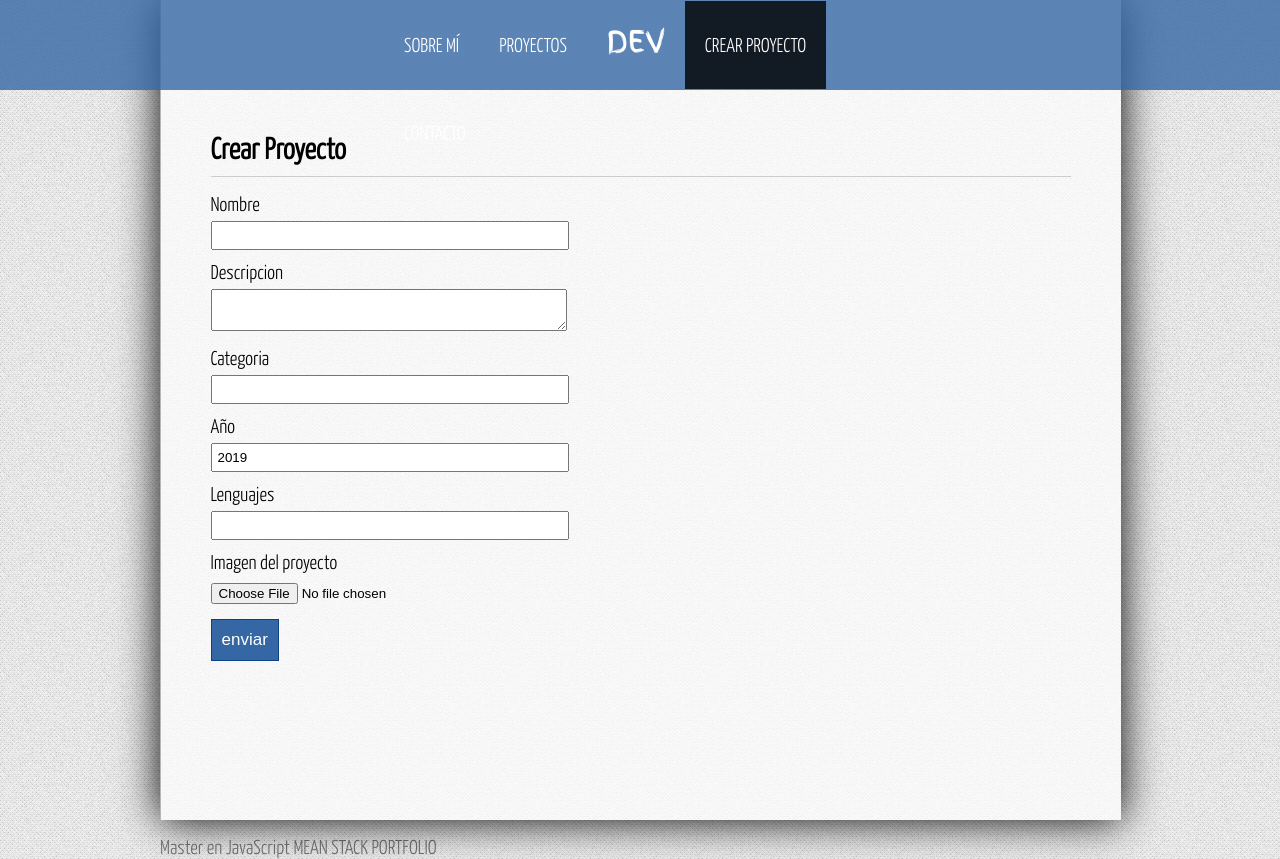
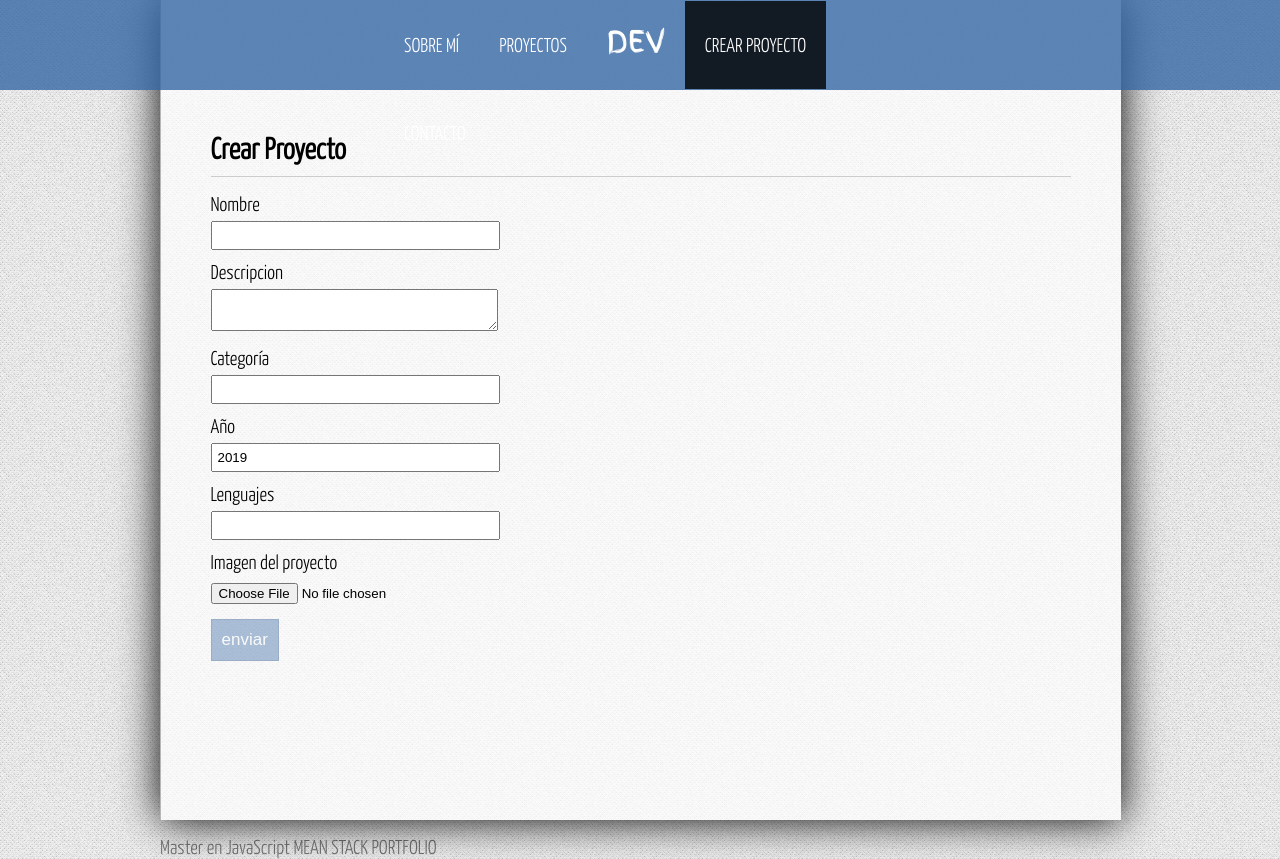
Before and after one commit to jcg678/mean-stack-example, an Angular app: page /crear-proyecto in a window 1280 px wide. Built offline with nearby package versions, Linux system fonts and the light colour scheme.

Commit message:
validado el form

```diff
--- a/src/app/components/create/create.component.html
+++ b/src/app/components/create/create.component.html
@@ -4,29 +4,42 @@
 	<form #projectForm="ngForm" (ngSubmit)="onSubmit(projectForm)">
 		<p>
 			<label form="name">Nombre</label>
-			<input type="text" name="name" #name="ngModel" [(ngModel)]="project.name" />
+			<input type="text" name="name" #name="ngModel" [(ngModel)]="project.name" required />
+			<span class="form_error" *ngIf="name.touched && !name.valid">
+				El nombre es obligatorio
+			</span>
 		</p>
 		<p>
 			<label form="description">Descripcion</label>
-			<textarea type="text" name="description" #name="ngModel" [(ngModel)]="project.description"></textarea>
+			<textarea type="text" name="description" #description="ngModel" [(ngModel)]="project.description"  required ></textarea>
+			<span class="form_error" *ngIf="description.touched && !description.valid">
+				La descripcion es obligatoria
+			</span>
 		</p>
 		<p>
-			<label form="category">Categoria</label>
-			<input type="text" name="category" #name="ngModel" [(ngModel)]="project.category" />
+			<label form="category">Categoría</label>
+			<input type="text" name="category" #category="ngModel" [(ngModel)]="project.category"  required />
+			<span class="form_error" *ngIf="category.touched && !category.valid">
+				La categoría es obligatoria
+			</span>
+
 		</p>
 		<p>
 			<label form="year">Año</label>
-			<input type="number" name="year" #name="ngModel" [(ngModel)]="project.year" />
+			<input type="number" name="year" #year="ngModel" [(ngModel)]="project.year" />
 		</p>
 		<p>
 			<label form="langs">Lenguajes</label>
-			<input type="text" name="langs" #name="ngModel" [(ngModel)]="project.langs" />
+			<input type="text" name="langs" #langs="ngModel" [(ngModel)]="project.langs"  required />
+			<span class="form_error" *ngIf="langs.touched && !langs.valid">
+				Los lenguajes son obligatorios
+			</span>
 		</p>
 		<p>
 			<label for="image">Imagen del proyecto</label>
 			<input type="file" name="image" placeholder="Subir Imagen" />
 		</p>
-		<input type="submit" value="enviar">
+		<input type="submit" value="enviar" [disabled]="!projectForm.form.valid" >
 
 	</form>
 
--- a/src/assets/css/styles.css
+++ b/src/assets/css/styles.css
@@ -168,7 +168,7 @@
 }
 
 form{
-	width: 50%;
+	width: 80%;
 }
 
 form label{
@@ -182,7 +182,7 @@
 form input[type="number"],
 form input[type="email"],
 form textarea{
-	width: 80%;
+	width: 40%;
 	padding: 5px;
 }
 
@@ -203,3 +203,16 @@
 	background: rgba(53,103,164,0.8);
 	border: 1px solid rgba(13,67,133,1);
 }
+
+.form_error{
+	padding: 3px;
+	background-color: red;
+	color:white;
+	font-size: 13px;
+	margin-left: 5px;
+}
+
+form input[disabled]{
+	opacity: 0.4;
+	cursor: not-allowed;
+}
```
